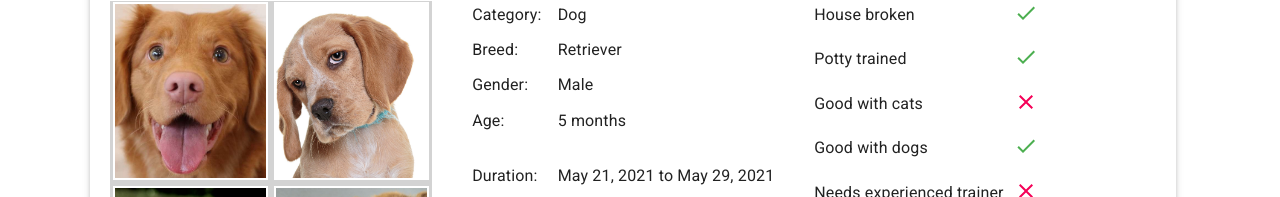
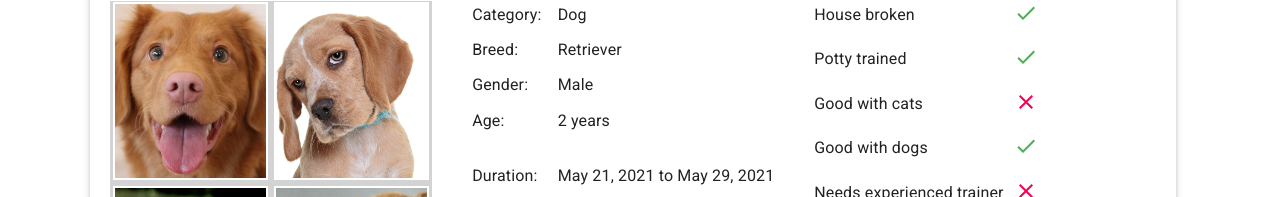
Before and after one commit to vasisht54/Pet-Foster-Frontend, a React (Create React App) app: page /PetSearchDetails in a window 1280 px wide. Shown: the part 145-342 px from the top of the page. Built offline with nearby package versions, Linux system fonts and the light colour scheme.

Commit message:
pet age changed

```diff
--- a/src/PetSearch/petSearchDetails.js
+++ b/src/PetSearch/petSearchDetails.js
@@ -182,7 +182,7 @@ export const PetDetails = () => {
             <FormRow label="Category" value="Dog" />
             <FormRow label="Breed" value="Retriever" />
             <FormRow label="Gender" value="Male" />
-            <FormRow label="Age" value="5 months" />
+            <FormRow label="Age" value="2 years" />
             <FormRow
               class={classes.margin5}
               label="Duration"
```
